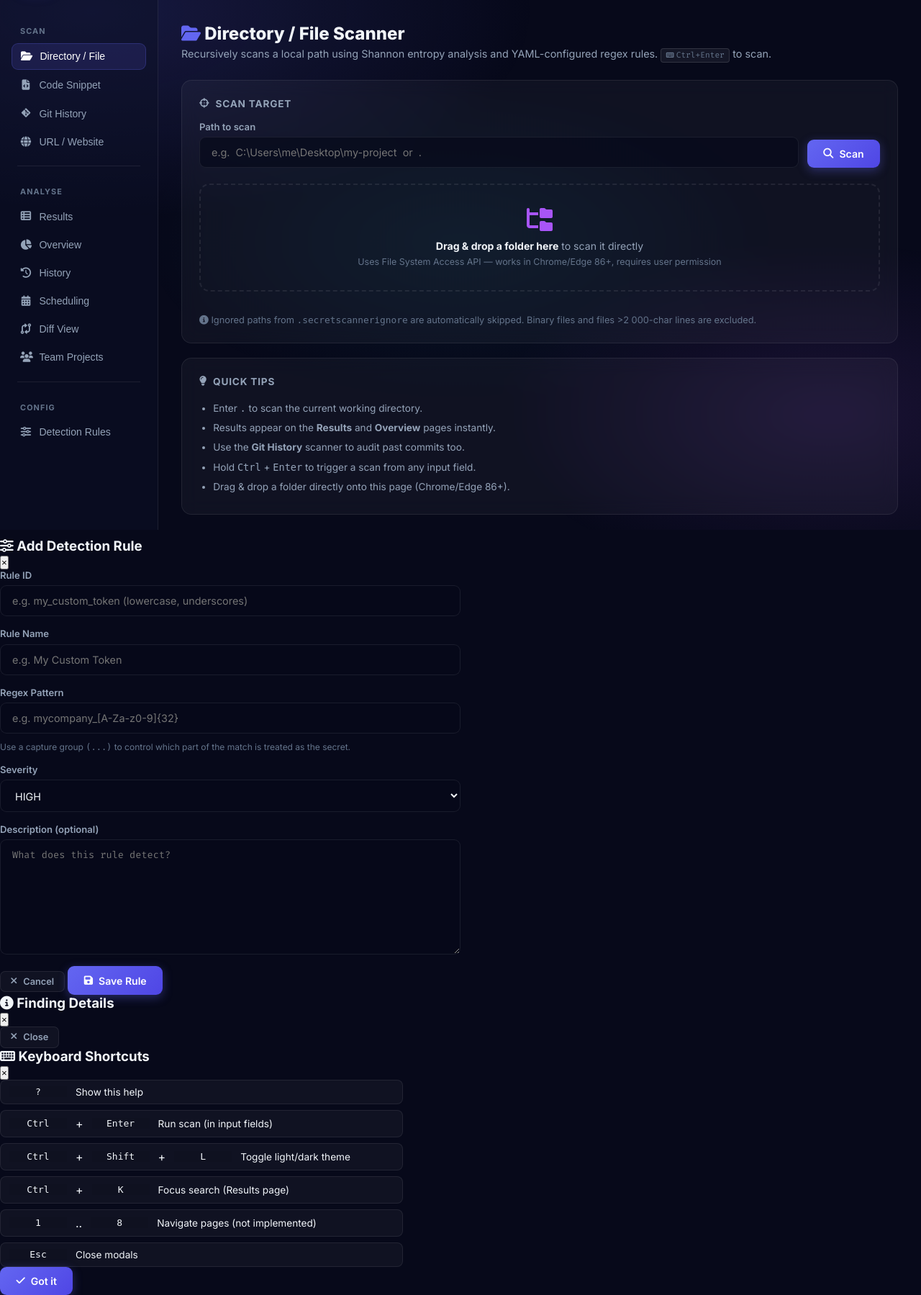
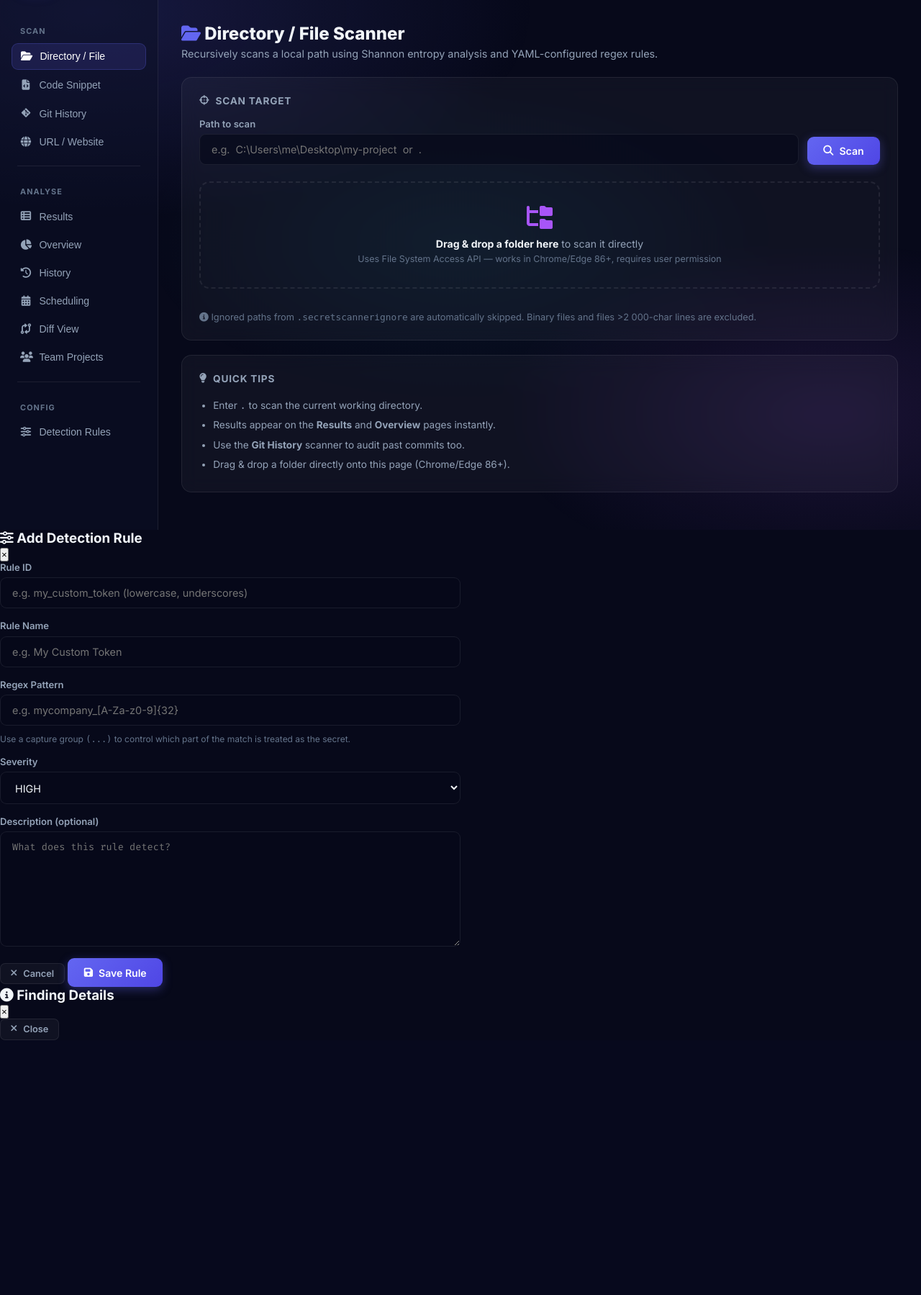
Before and after one commit to xorudra/secret-scanner, a FastAPI app: page / in a window 1280 px wide. Shown: the part 64-1863 px from the top of the page at 72% size. After the commit the page ends 1509 px from the top, so only its background shows below. Run offline with FastAPI, Linux system fonts and the light colour scheme; some libraries are stand-ins or nearby versions.

Commit message:
Remove keyboard shortcuts feature
- Deleted the Keyboard Shortcuts help modal (it advertised shortcuts that were never implemented, like Ctrl+Shift+L theme toggle and 1..8 page navigation)

- Removed the ? global key handler, all Ctrl+Enter inline onkeydown attributes, and the Ctrl/Cmd+K search-focus handler

- Removed unused .kbd, .shortcuts-grid, .shortcut-item CSS and all Ctrl+Enter hint texts from page descriptions

- Kept standard UX: Enter-to-scan on inputs and Escape-to-close-modals

```diff
--- a/secret_scanner/api/templates/index.html
+++ b/secret_scanner/api/templates/index.html
@@ -510,14 +510,6 @@
     .h-meta  { font-size: .76rem; color: var(--muted); margin-top: .15rem; }
     .h-count { margin-left: auto; }
 
-    /* -- Keyboard hint -- */
-    .kbd {
-      display: inline-flex; align-items: center; gap: .2rem;
-      background: rgba(255,255,255,.06); border: 1px solid rgba(255,255,255,.12);
-      border-radius: 4px; padding: .1rem .4rem;
-      font-family: 'Fira Code', monospace; font-size: .7rem; color: var(--muted);
-    }
-
     /* -- Responsive -- */
     @media (max-width: 768px) {
       .layout { grid-template-columns: 1fr; }
@@ -532,13 +524,6 @@
       .stats-grid { grid-template-columns: repeat(2,1fr); }
       .main { padding: 1rem; }
     }
-    /* -- Shortcuts grid (modals) -- */
-    .shortcuts-grid { display: grid; grid-template-columns: 1fr; gap: .5rem; }
-    .shortcut-item { display: flex; align-items: center; gap: .75rem; padding: .5rem .75rem; background: var(--surface); border: 1px solid var(--border); border-radius: 8px; }
-    .shortcut-item kbd { background: rgba(255,255,255,.1); border-color: rgba(255,255,255,.15); min-width: 80px; text-align: center; }
-    .shortcut-item span { color: var(--txt); font-size: .85rem; }
-    [data-theme="light"] .shortcut-item { background: var(--surface); border-color: var(--border); }
-    [data-theme="light"] .shortcut-item kbd { background: rgba(0,0,0,0.05); border-color: var(--border); }
 
   </style>
 </head>
@@ -618,7 +603,7 @@
     <section class="page active" id="page-path">
       <div class="section-head">
         <h1><i class="fa-solid fa-folder-open" style="color:var(--indigo)"></i> Directory / File Scanner</h1>
-        <p>Recursively scans a local path using Shannon entropy analysis and YAML-configured regex rules. <span class="kbd"><i class="fa-solid fa-keyboard" style="font-size:.6rem"></i> Ctrl+Enter</span> to scan.</p>
+        <p>Recursively scans a local path using Shannon entropy analysis and YAML-configured regex rules.</p>
       </div>
 
       <div class="card">
@@ -626,8 +611,7 @@
         <div class="field">
           <label>Path to scan</label>
           <div class="input-row">
-            <input type="text" id="path-input" placeholder="e.g.  C:\Users\me\Desktop\my-project  or  ."
-                   onkeydown="if(event.ctrlKey&&event.key==='Enter')runPathScan()">
+            <input type="text" id="path-input" placeholder="e.g.  C:\Users\me\Desktop\my-project  or  .">
             <button class="btn btn-primary" id="btn-path" onclick="runPathScan()">
               <i class="fa-solid fa-magnifying-glass"></i> Scan
             </button>
@@ -663,7 +647,6 @@
           <li>Enter <code>.</code> to scan the current working directory.</li>
           <li>Results appear on the <strong>Results</strong> and <strong>Overview</strong> pages instantly.</li>
           <li>Use the <strong>Git History</strong> scanner to audit past commits too.</li>
-          <li>Hold <kbd>Ctrl</kbd> + <kbd>Enter</kbd> to trigger a scan from any input field.</li>
           <li>Drag & drop a folder directly onto this page (Chrome/Edge 86+).</li>
         </ul>
       </div>
@@ -675,7 +658,7 @@
     <section class="page" id="page-text">
       <div class="section-head">
         <h1><i class="fa-solid fa-file-code" style="color:var(--cyan)"></i> Code Snippet Scanner</h1>
-        <p>Paste any raw code, config, logs, or environment files below for an instant leak check. <span class="kbd"><i class="fa-solid fa-keyboard" style="font-size:.6rem"></i> Ctrl+Enter</span> to scan.</p>
+        <p>Paste any raw code, config, logs, or environment files below for an instant leak check.</p>
       </div>
 
       <div class="card">
@@ -694,8 +677,7 @@
 
         <div class="field">
           <label>Or paste code manually</label>
-          <textarea id="text-snippet" placeholder="# Paste code or config here…&#10;AWS_ACCESS_KEY_ID=...&#10;DB_PASSWORD=..."
-                    onkeydown="if(event.ctrlKey&&event.key==='Enter')runTextScan()"></textarea>
+          <textarea id="text-snippet" placeholder="# Paste code or config here…&#10;AWS_ACCESS_KEY_ID=...&#10;DB_PASSWORD=..."></textarea>
         </div>
 
         <div style="display:flex;justify-content:space-between;align-items:center;flex-wrap:wrap;gap:.5rem;">
@@ -723,20 +705,18 @@
     <section class="page" id="page-git">
       <div class="section-head">
         <h1><i class="fa-brands fa-git-alt" style="color:#f97316"></i> Git History Scanner</h1>
-        <p>Traverses every commit blob with SHA deduplication. Supports local repos <em>and</em> remote GitHub / GitLab URLs. <span class="kbd"><i class="fa-solid fa-keyboard" style="font-size:.6rem"></i> Ctrl+Enter</span> to scan.</p>
+        <p>Traverses every commit blob with SHA deduplication. Supports local repos <em>and</em> remote GitHub / GitLab URLs.</p>
       </div>
 
       <div class="card">
         <div class="card-title"><i class="fa-solid fa-code-branch"></i> Repository Target</div>
         <div class="field">
           <label>Repository path or URL</label>
-          <input type="text" id="git-path" placeholder="e.g.  .  or  C:\repos\my-app  or  https://github.com/owner/repo.git"
-                 onkeydown="if(event.ctrlKey&&event.key==='Enter')runGitScan()">
+          <input type="text" id="git-path" placeholder="e.g.  .  or  C:\repos\my-app  or  https://github.com/owner/repo.git">
         </div>
         <div class="field" style="max-width:240px;">
           <label>Max commits to scan <span style="color:var(--muted)">(leave blank = all)</span></label>
-          <input type="number" id="git-max-commits" placeholder="e.g. 200" min="1"
-                 onkeydown="if(event.ctrlKey&&event.key==='Enter')runGitScan()">
+          <input type="number" id="git-max-commits" placeholder="e.g. 200" min="1">
         </div>
         <button class="btn btn-primary" id="btn-git" onclick="runGitScan()" style="margin-top:.25rem;">
           <i class="fa-brands fa-git-alt"></i> Scan Git History
@@ -761,7 +741,7 @@
     <section class="page" id="page-url">
       <div class="section-head">
         <h1><i class="fa-solid fa-globe" style="color:var(--cyan)"></i> URL / Website Scanner</h1>
-        <p>Fetch and scan any public website for exposed secrets in HTML, JavaScript, CSS, and API responses. <span class="kbd"><i class="fa-solid fa-keyboard" style="font-size:.6rem"></i> Ctrl+Enter</span> to scan.</p>
+        <p>Fetch and scan any public website for exposed secrets in HTML, JavaScript, CSS, and API responses.</p>
       </div>
 
       <div class="card">
@@ -769,8 +749,7 @@
         <div class="field">
           <label>Website URL</label>
           <div class="input-row">
-            <input type="text" id="url-input" placeholder="e.g.  https://example.com  or  https://api.example.com/v1/config"
-                   onkeydown="if(event.ctrlKey&&event.key==='Enter')runUrlScan()">
+            <input type="text" id="url-input" placeholder="e.g.  https://example.com  or  https://api.example.com/v1/config">
             <button class="btn btn-primary" id="btn-url" onclick="runUrlScan()">
               <i class="fa-solid fa-magnifying-glass"></i> Scan URL
             </button>
@@ -778,8 +757,7 @@
         </div>
         <div class="field" style="max-width:300px;">
           <label>Max response size (MB)</label>
-          <input type="number" id="url-max-size" value="5" min="1" max="50" step="1"
-                 onkeydown="if(event.ctrlKey&&event.key==='Enter')runUrlScan()">
+          <input type="number" id="url-max-size" value="5" min="1" max="50" step="1">
         </div>
         <div style="display:flex;gap:.5rem;align-items:center;flex-wrap:wrap;margin-top:.5rem;">
           <label style="display:flex;align-items:center;gap:.4rem;font-size:.82rem;color:var(--subtle);cursor:pointer;">
@@ -1224,30 +1202,6 @@
   </div>
 </div>
 
-<!-- -- Keyboard Shortcuts Modal -- -->
-<div class="modal-overlay" id="shortcuts-modal" role="dialog" aria-modal="true" aria-labelledby="shortcuts-title">
-  <div class="modal" style="max-width: 560px;">
-    <div class="modal-header">
-      <h3 id="shortcuts-title"><i class="fa-solid fa-keyboard"></i> Keyboard Shortcuts</h3>
-      <button class="modal-close" onclick="closeShortcutsModal()" aria-label="Close">&times;</button>
-    </div>
-    <div class="modal-body">
-      <div class="shortcuts-grid">
-        <div class="shortcut-item"><kbd>?</kbd><span>Show this help</span></div>
-        <div class="shortcut-item"><kbd>Ctrl</kbd>+<kbd>Enter</kbd><span>Run scan (in input fields)</span></div>
-        <div class="shortcut-item"><kbd>Ctrl</kbd>+<kbd>Shift</kbd>+<kbd>L</kbd><span>Toggle light/dark theme</span></div>
-        <div class="shortcut-item"><kbd>Ctrl</kbd>+<kbd>K</kbd><span>Focus search (Results page)</span></div>
-        <div class="shortcut-item"><kbd>1</kbd>..<kbd>8</kbd><span>Navigate pages (not implemented)</span></div>
-        <div class="shortcut-item"><kbd>Esc</kbd><span>Close modals</span></div>
-      </div>
-    </div>
-    <div class="modal-footer">
-      <button class="btn btn-primary" onclick="closeShortcutsModal()"><i class="fa-solid fa-check"></i> Got it</button>
-    </div>
-  </div>
-</div>
-
-
 <script>
 /* -----------------------------------------------
    STATE
@@ -1296,38 +1250,18 @@ function updateThemeIcons(theme) {
 initTheme();
 
 /* -----------------------------------------------
-   KEYBOARD SHORTCUTS MODAL
+   MODAL HELPERS
 ----------------------------------------------- */
-function openShortcutsModal() {
-  document.getElementById('shortcuts-modal').classList.add('open');
-  document.body.style.overflow = 'hidden';
-}
-
-function closeShortcutsModal() {
-  document.getElementById('shortcuts-modal').classList.remove('open');
-  document.body.style.overflow = '';
-}
-
 function closeRuleEditor() {
   const card = document.getElementById('rule-editor-card');
   if (card) card.style.display = 'none';
   closeRuleModal();
 }
 
-// Global keyboard listener for ? key
+// Close open modals on Escape
 document.addEventListener('keydown', (e) => {
-  // Ignore if typing in input/textarea
-  if (e.target.tagName === 'INPUT' || e.target.tagName === 'TEXTAREA' || e.target.isContentEditable) return;
-
-  if (e.key === '?' || (e.shiftKey && e.key === '/')) {
-    e.preventDefault();
-    openShortcutsModal();
-  }
-
-  // Close modals on Escape
   if (e.key === 'Escape') {
     closeFindingModal();
-    closeShortcutsModal();
     closeRuleEditor();
   }
 });
@@ -2915,13 +2849,7 @@ window.addEventListener('DOMContentLoaded', () => {
     }
   }
 
-  // Keyboard shortcut: Ctrl/Cmd+Enter to trigger scans
-  document.getElementById('text-snippet')?.addEventListener('keydown', (e) => {
-    if ((e.ctrlKey || e.metaKey) && e.key === 'Enter') {
-      e.preventDefault();
-      runTextScan();
-    }
-  });
+  // Enter-to-scan on input fields
   document.getElementById('path-input')?.addEventListener('keydown', (e) => {
     if (e.key === 'Enter') {
       e.preventDefault();
@@ -2934,13 +2862,6 @@ window.addEventListener('DOMContentLoaded', () => {
       runGitScan();
     }
   });
-  document.addEventListener('keydown', (e) => {
-    if ((e.ctrlKey || e.metaKey) && e.key.toLowerCase() === 'k') {
-      e.preventDefault();
-      goPage('results');
-      document.getElementById('search-input')?.focus();
-    }
-  });
 });
 </script>
 </body>
```
